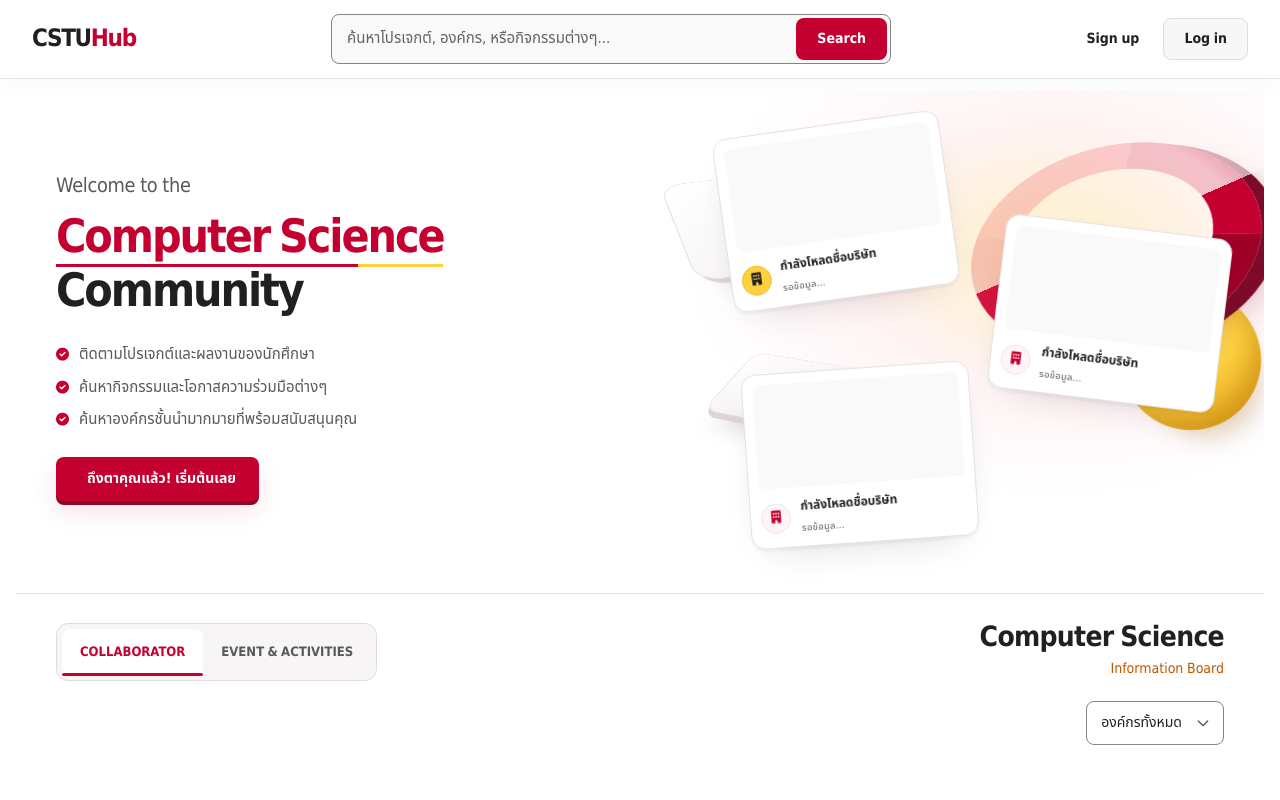
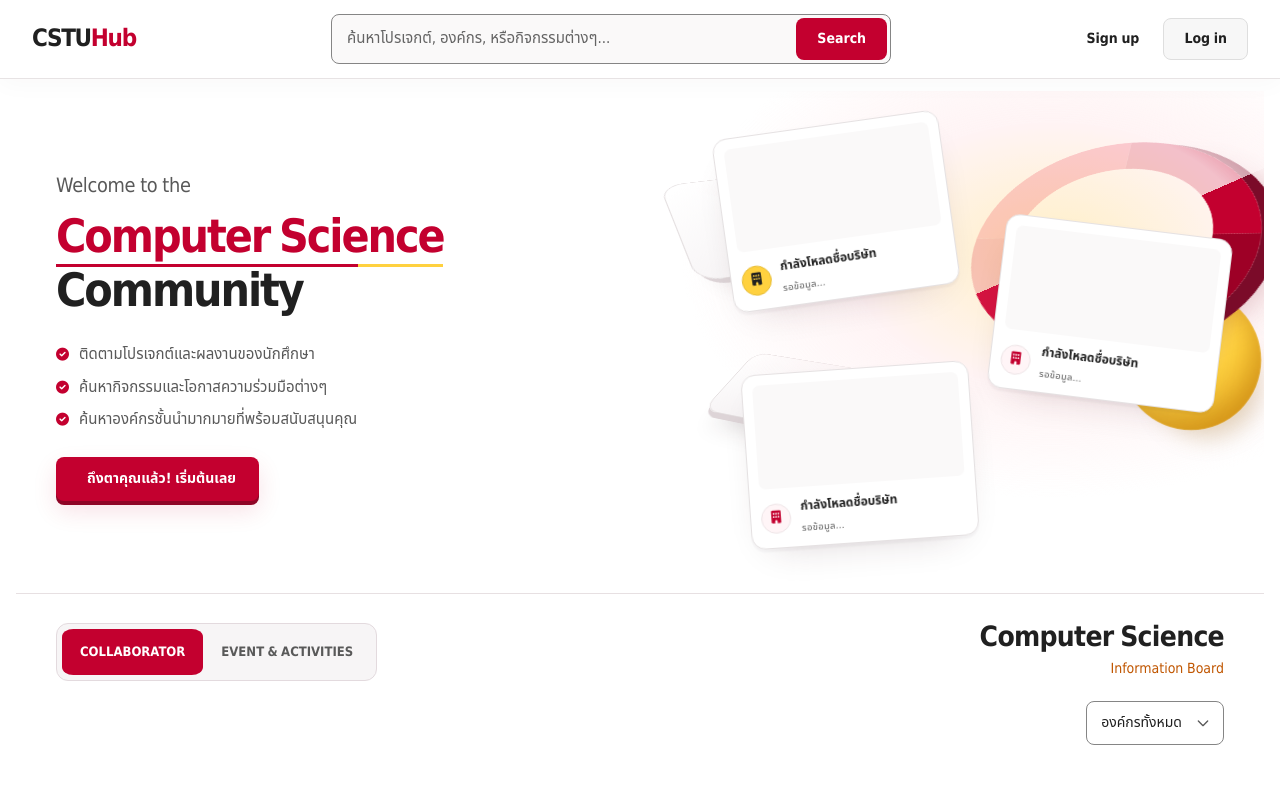
Before and after one commit to Micosz/Cs361-Group1-Project7, a website: page index.html in a window 1280 px wide. Shown: the top 800 px of the page. Drawn offline with Linux system fonts and the light colour scheme; no server answers; some icons are missing.

Commit message:
Fill the selected board tab with Thammasat red

```diff
--- a/assets/presentation.js
+++ b/assets/presentation.js
@@ -248,12 +248,14 @@
             indicator.className = 'tab-indicator';
             indicator.setAttribute('aria-hidden', 'true');
             tabs.append(indicator);
-            tabs.classList.add('has-indicator');
             const sync = () => {
                 cancelAnimationFrame(indicatorFrame);
                 indicatorFrame = requestAnimationFrame(() => {
                     const selected = tabs.querySelector('.tab.active');
-                    if (selected) indicator.style.transform = `translateX(${selected.offsetLeft}px) scaleX(${selected.offsetWidth / 100})`;
+                    if (selected) {
+                        indicator.style.transform = `translateX(${selected.offsetLeft}px) scaleX(${selected.offsetWidth / 100})`;
+                        tabs.classList.add('has-indicator');
+                    }
                 });
             };
             const observer = new MutationObserver(sync);
--- a/assets/spatial.css
+++ b/assets/spatial.css
@@ -67,9 +67,10 @@ body { background: #fff; }
 .page-title h2 { color: #c05600; font-size: 0.875rem; }
 .tabs { position: relative; isolation: isolate; gap: 0; padding: 5px; border: 1px solid #e3dade; border-radius: 12px; background: #f7f5f6; }
 .tab { position: relative; border: 0; border-radius: 8px; padding: 12px 18px; z-index: 1; }
-.tab.active { background: #fff; box-shadow: 0 2px 5px rgb(53 30 36 / 6%); }
-.tab-indicator { position: absolute; left: 0; bottom: 4px; width: 100px; height: 3px; background: var(--tu-red); border-radius: 2px; pointer-events: none; transform-origin: left; z-index: 2; }
-.tabs.has-indicator .tab.active { box-shadow: none; }
+.tab.active { background: var(--tu-red); color: #fff; box-shadow: none; }
+.tab-indicator { position: absolute; left: 0; top: 5px; bottom: 5px; width: 100px; background: var(--tu-red); border-radius: 8px; pointer-events: none; transform-origin: left; opacity: 0; z-index: 0; }
+.tabs.has-indicator .tab-indicator { opacity: 1; }
+.tabs.has-indicator .tab.active { background: transparent; }
 .filter-wrapper { margin-bottom: 24px; }
 .grid { gap: 28px; perspective: 1300px; }
 .grid > .card { position: relative; overflow: visible; box-shadow: 0 4px 0 #f0ecee; transform-style: preserve-3d; }
--- a/index.html
+++ b/index.html
@@ -5,10 +5,10 @@
     <meta name="viewport" content="width=device-width, initial-scale=1.0">
     <title>CSTUHub - Information Board</title>
     <link rel="stylesheet" href="assets/styles.css?v=2">
-    <link rel="stylesheet" href="assets/spatial.css?v=7">
+    <link rel="stylesheet" href="assets/spatial.css?v=8">
     <link rel="stylesheet" href="assets/showcase.css?v=3">
     <script src="assets/script.js" defer></script>
-    <script src="assets/presentation.js?v=4" defer></script>
+    <script src="assets/presentation.js?v=5" defer></script>
     <link href="https://cdnjs.cloudflare.com/ajax/libs/font-awesome/6.0.0/css/all.min.css" rel="stylesheet">
 </head>
 <body>
```
